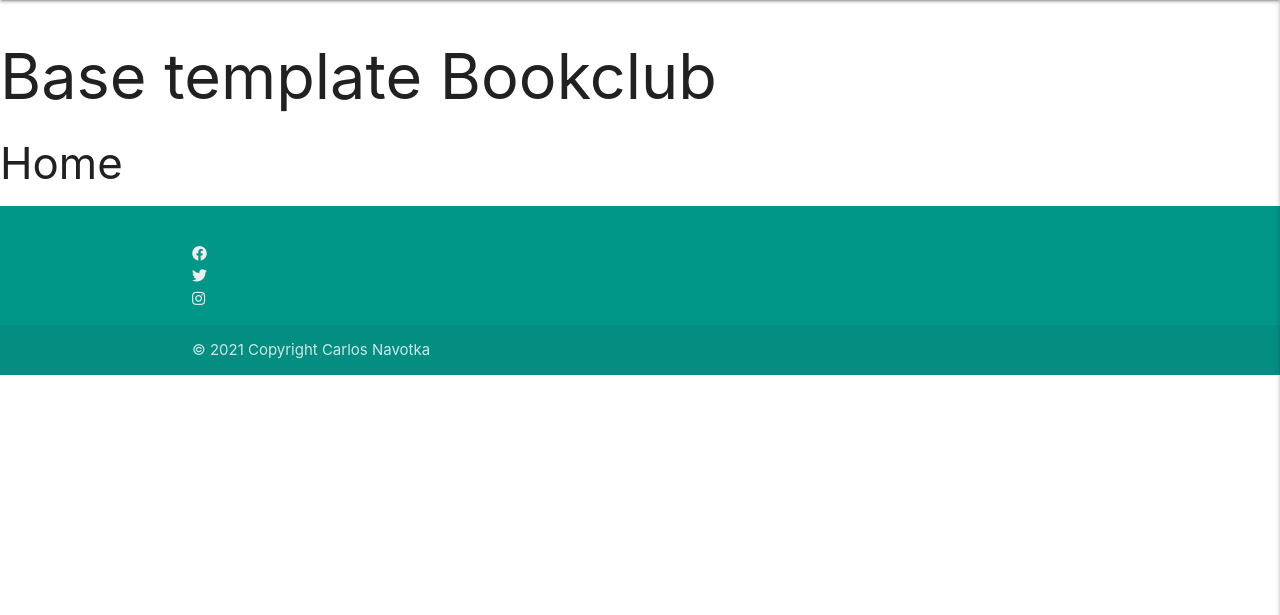
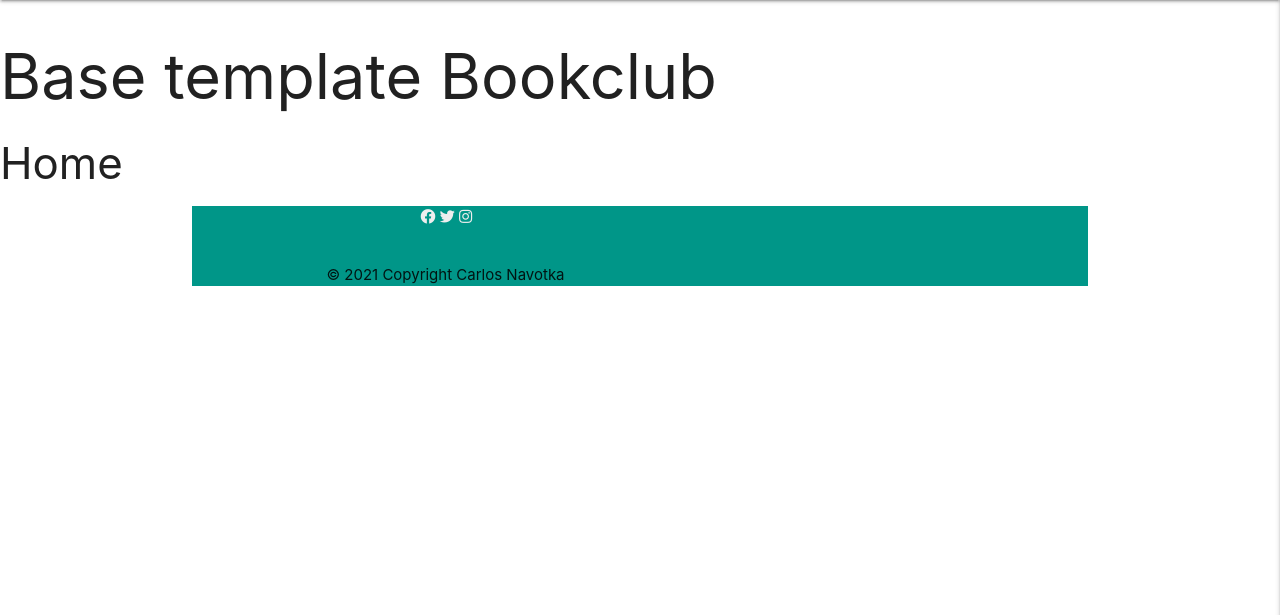
Before and after one commit to cnavotka/bookclub, a Flask app: page / in a window 1280 px wide. Shown: the part 64-679 px from the top of the page. Run offline with Flask 2, Linux system fonts and the light colour scheme; some libraries are stand-ins or nearby versions; some web fonts are replaced.

Commit message:
Change the align of the social media links in the footer

```diff
--- a/templates/base.html
+++ b/templates/base.html
@@ -53,18 +53,18 @@
 
     <!--Footer-->
 
-    <footer class="page-footer teal">
-        <div class="container">
+    <footer class="container teal">
+        <div class="container row text-center justify-content-center">
 
-            <div class="col l4 offset-l2 s12">
+            <div class="container">
               <h5 class="white-text"></h5>
-              <ul>
-                <li><a class="grey-text text-lighten-3" href="https://www.facebook.com/" rel="noopener" target="_blank">
-                    <i class="fab fa-facebook"></i></a></li>
-                <li><a class="grey-text text-lighten-3" href="https://www.twitter.com/" rel="noopener" target="_blank">
-                    <i class="fab fa-twitter"></i></a></li>
-                <li><a class="grey-text text-lighten-3" href="https://www.instagram.com/" rel="noopener" target="_blank">
-                    <i class="fab fa-instagram"></i></a></li>
+              <ul class="social-media">
+                <a class="grey-text text-lighten-3" href="https://www.facebook.com/" rel="noopener" target="_blank">
+                    <i class="fab fa-facebook"></i></a>
+                <a class="grey-text text-lighten-3" href="https://www.twitter.com/" rel="noopener" target="_blank">
+                    <i class="fab fa-twitter"></i></a>
+                <a class="grey-text text-lighten-3" href="https://www.instagram.com/" rel="noopener" target="_blank">
+                    <i class="fab fa-instagram"></i></a>
               </ul>
             </div>
 
```
